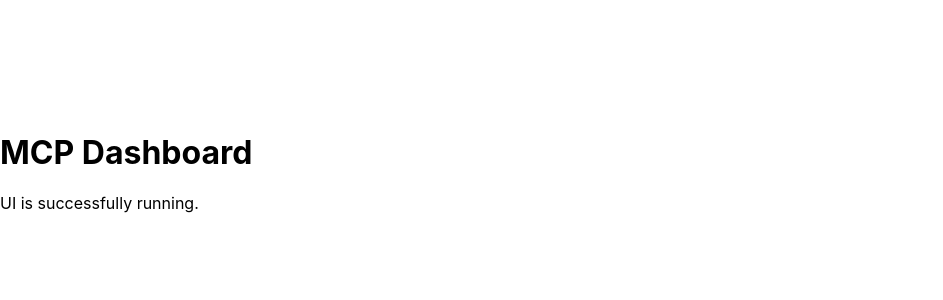
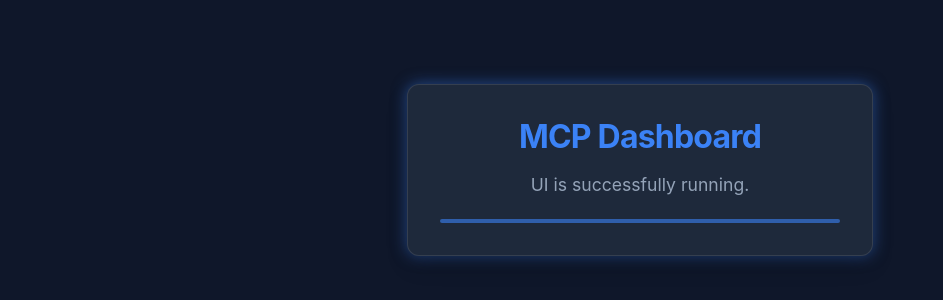
Before and after one commit to devopsnextgenx/cmd-mcp-framework, a React (Vite) app in the folder mcp-apps/dashboard-ui/: page / in a window 1280 px wide. Shown: the part 230-530 px from the top of the page, without its empty margins (0-943 px from the left). Built offline with nearby package versions, Linux system fonts and the light colour scheme.

Commit message:
Updated style

```diff
--- a/mcp-apps/dashboard-ui/src/App.tsx
+++ b/mcp-apps/dashboard-ui/src/App.tsx
@@ -1,9 +1,40 @@
 function App() {
+  const containerStyle: React.CSSProperties = {
+    padding: '2rem',
+    borderRadius: '12px',
+    backgroundColor: 'var(--card-bg)',
+    boxShadow: '0 10px 25px -5px rgba(0, 0, 0, 0.3), 0 0 15px var(--accent-glow)',
+    border: '1px solid rgba(255, 255, 255, 0.1)',
+    textAlign: 'center',
+    maxWidth: '400px',
+    width: '90%',
+  };
+
+  const titleStyle: React.CSSProperties = {
+    margin: '0 0 1rem 0',
+    fontSize: '2rem',
+    color: 'var(--accent-blue)',
+    letterSpacing: '-0.025em',
+  };
+
+  const textStyle: React.CSSProperties = {
+    color: 'var(--text-secondary)',
+    fontSize: '1.1rem',
+  };
+
   return (
-    <div>
-      <h1>MCP Dashboard</h1>
-      <p>UI is successfully running.</p>
+    <div style={containerStyle}>
+      <h1 style={titleStyle}>MCP Dashboard</h1>
+      <p style={textStyle}>UI is successfully running.</p>
+      <div style={{
+        marginTop: '1.5rem',
+        height: '4px',
+        background: 'var(--accent-blue)',
+        borderRadius: '2px',
+        opacity: 0.6
+      }} />
     </div>
-  )
+  );
 }
-export default App
+
+export default App;
--- a/mcp-apps/dashboard-ui/src/index.css
+++ b/mcp-apps/dashboard-ui/src/index.css
@@ -1,10 +1,29 @@
 :root {
-    font-family: Inter, system-ui, Avenir, Helvetica, Arial, sans-serif;
+  font-family: 'Inter', system-ui, -apple-system, sans-serif;
+
+  /* Color Palette */
+  --bg-color: #0f172a;        /* Deep Navy/Dark */
+  --card-bg: #1e293b;        /* Lighter Slate */
+  --text-primary: #f8fafc;   /* Off-white */
+  --text-secondary: #94a3b8; /* Muted Blue-Grey */
+  --accent-blue: #3b82f6;    /* Bright Blue */
+  --accent-glow: rgba(59, 130, 246, 0.5);
 }
+
 body {
-    margin: 0;
-    display: flex;
-    place-items: center;
-    min-width: 320px;
-    min-height: 100vh;
+  margin: 0;
+  padding: 0;
+  background-color: var(--bg-color);
+  color: var(--text-primary);
+  display: flex;
+  justify-content: center;
+  align-items: center;
+  min-height: 100vh;
+  -webkit-font-smoothing: antialiased;
 }
+
+#root {
+  width: 100%;
+  display: flex;
+  justify-content: center;
+}
--- a/mcp-apps/dashboard-ui/src/main.tsx
+++ b/mcp-apps/dashboard-ui/src/main.tsx
@@ -3,11 +3,10 @@ import ReactDOM from 'react-dom/client'
 import App from './App.tsx'
 import './index.css'
 
-// The 'root' ID must match the div ID in your index.html
 const rootElement = document.getElementById('root');
 
 if (!rootElement) {
-  throw new Error("Failed to find the root element. Check your index.html.");
+  throw new Error("Failed to find the root element.");
 }
 
 ReactDOM.createRoot(rootElement).render(
```
Also changed, not shown: mcp-apps/dashboard-ui/public/Vite.svg (added).
